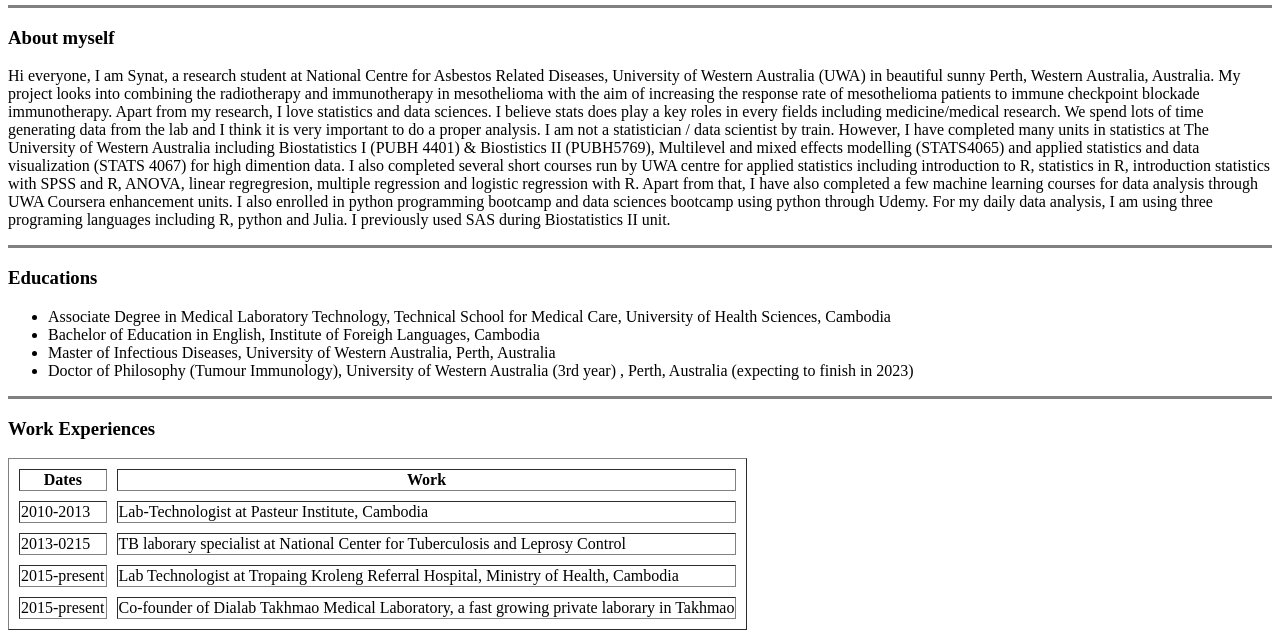
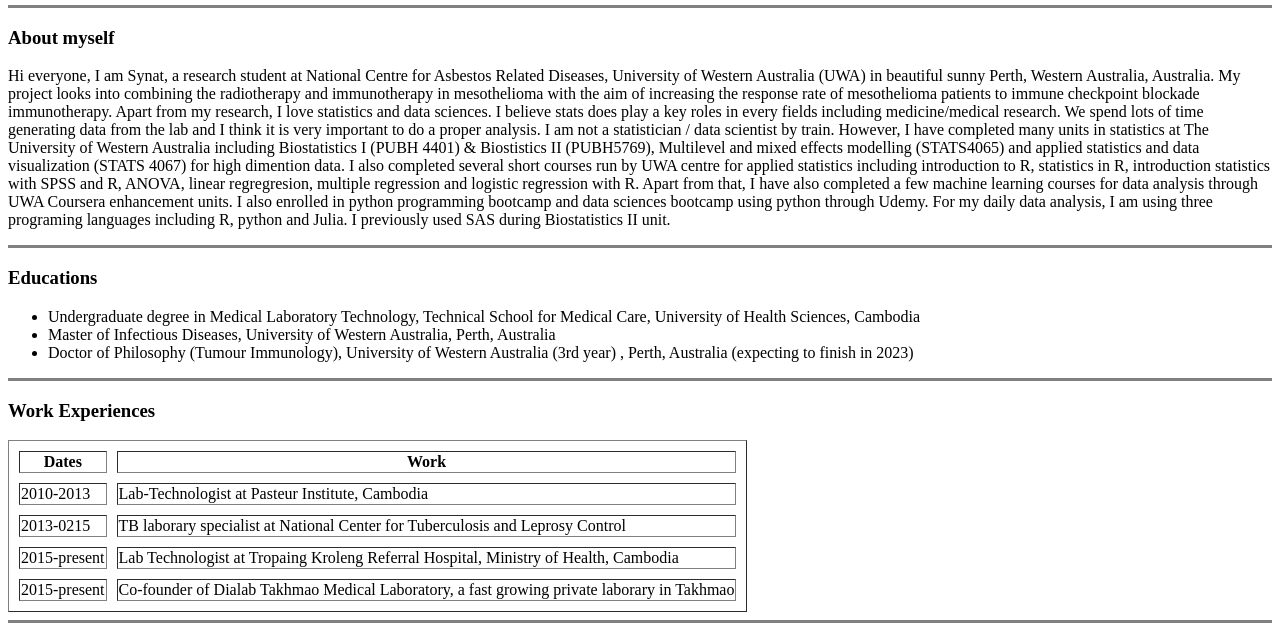
Before and after one commit to SynatKeam/Personal-infor-CV, a plain HTML site: page index.html in a window 1280 px wide. Shown: the part 199-831 px from the top of the page. Drawn offline with Linux system fonts and the light colour scheme.

Commit message:
Add files via upload

```diff
--- a/index.html
+++ b/index.html
@@ -36,8 +36,7 @@ html:4t
     <hr size="3" noshade>
   <h3>Educations</h3>
   <ul>
-    <li>Associate Degree in Medical Laboratory Technology, Technical School for Medical Care, University of Health Sciences, Cambodia</li>
-    <li>Bachelor of Education in English, Institute of Foreigh Languages, Cambodia</li>
+    <li>Undergraduate degree in Medical Laboratory Technology, Technical School for Medical Care, University of Health Sciences, Cambodia</li>
     <li>Master of Infectious Diseases, University of Western Australia, Perth, Australia</li>
     <li>Doctor of Philosophy (Tumour Immunology), University of Western Australia (3rd year) , Perth, Australia (expecting to finish in 2023)</li>
 
```
